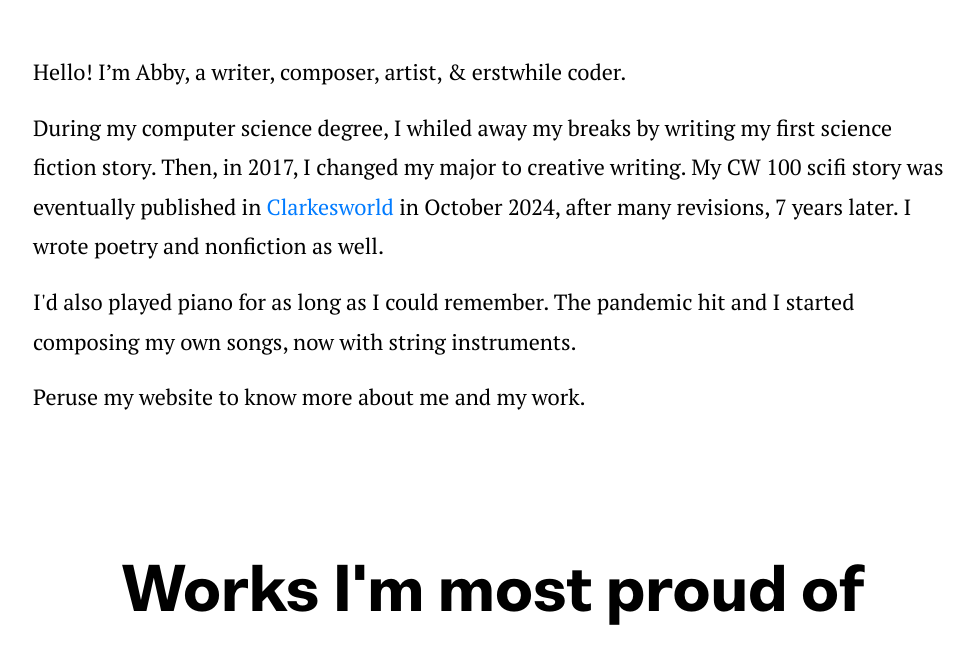
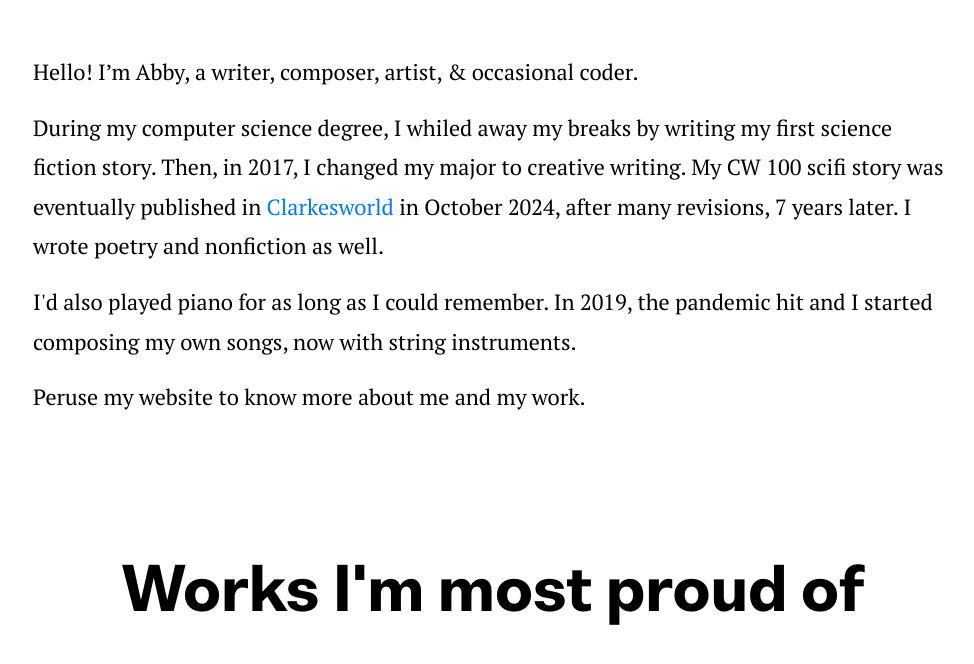
Before and after one commit to abbynicoleyee/abbynicoleyee.github.io, a Jekyll site: the page built from index.html, in a window 1280 px wide and 900 px high, scrolled down 345 px, cut to the strip 203-867 px from the top of the window. Shown: the whole strip, without its empty margins (147-1121 px from the left). Built offline with Jekyll 4.4.1, drawn with Linux system fonts in a browser that asks for light colours.

Commit message:
Update about-section.html

```diff
--- a/_includes/about-section.html
+++ b/_includes/about-section.html
@@ -5,12 +5,12 @@
       <div class="col-lg-10 mx-auto">
         <p class="font-secondary paragraph-lg text-dark">{{ site.data.settings.blurb }}</p>
 
-         <p class="font-secondary paragraph-lg text-dark">Hello! I’m Abby, a writer, composer, artist, & erstwhile coder.</p>
+         <p class="font-secondary paragraph-lg text-dark">Hello! I’m Abby, a writer, composer, artist, & occasional coder.</p>
         <p class="font-secondary paragraph-lg text-dark">
          During my computer science degree, I whiled away my breaks by writing my first science fiction story. Then, in 2017, I changed my major to creative writing. My CW 100 scifi story was eventually published in <a href="works/#clarkesworld">Clarkesworld</a> in October 2024, after many revisions, 7 years later.
           I wrote poetry and nonfiction as well.</p>
         <p class="font-secondary paragraph-lg text-dark">
-          I'd also played piano for as long as I could remember. The pandemic hit and I started composing my own songs, now with string instruments.
+          I'd also played piano for as long as I could remember. In 2019, the pandemic hit and I started composing my own songs, now with string instruments.
           </p>
         <p class="font-secondary paragraph-lg text-dark">
           Peruse my website to know more about me and my work.
```
